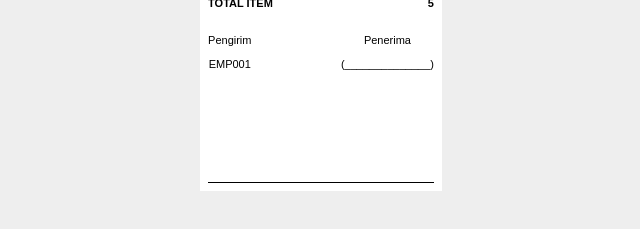
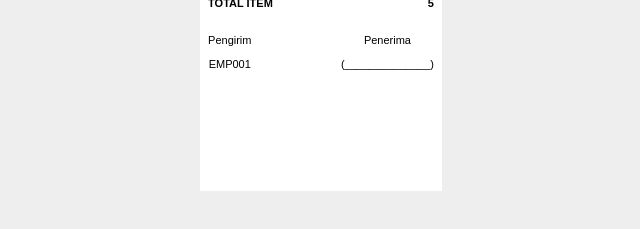
Before and after one commit to danangwahyupurbojati/thermal-print-test, a Next.js app: page /single in a window 1280 px wide. Shown: the part 525-754 px from the top of the page, without its empty margins (319-959 px from the left). Built offline with nearby package versions, Linux system fonts and the light colour scheme.

Commit message:
transpareent

```diff
--- a/app/components/print.css
+++ b/app/components/print.css
@@ -25,7 +25,7 @@ body{
 .cut-space {
     height: 30mm;
     border-top: 1px solid transparent;
-    border-bottom: 1px solid black;
+    border-bottom: 1px solid transparent;
 }
 
 .top-header{
```
